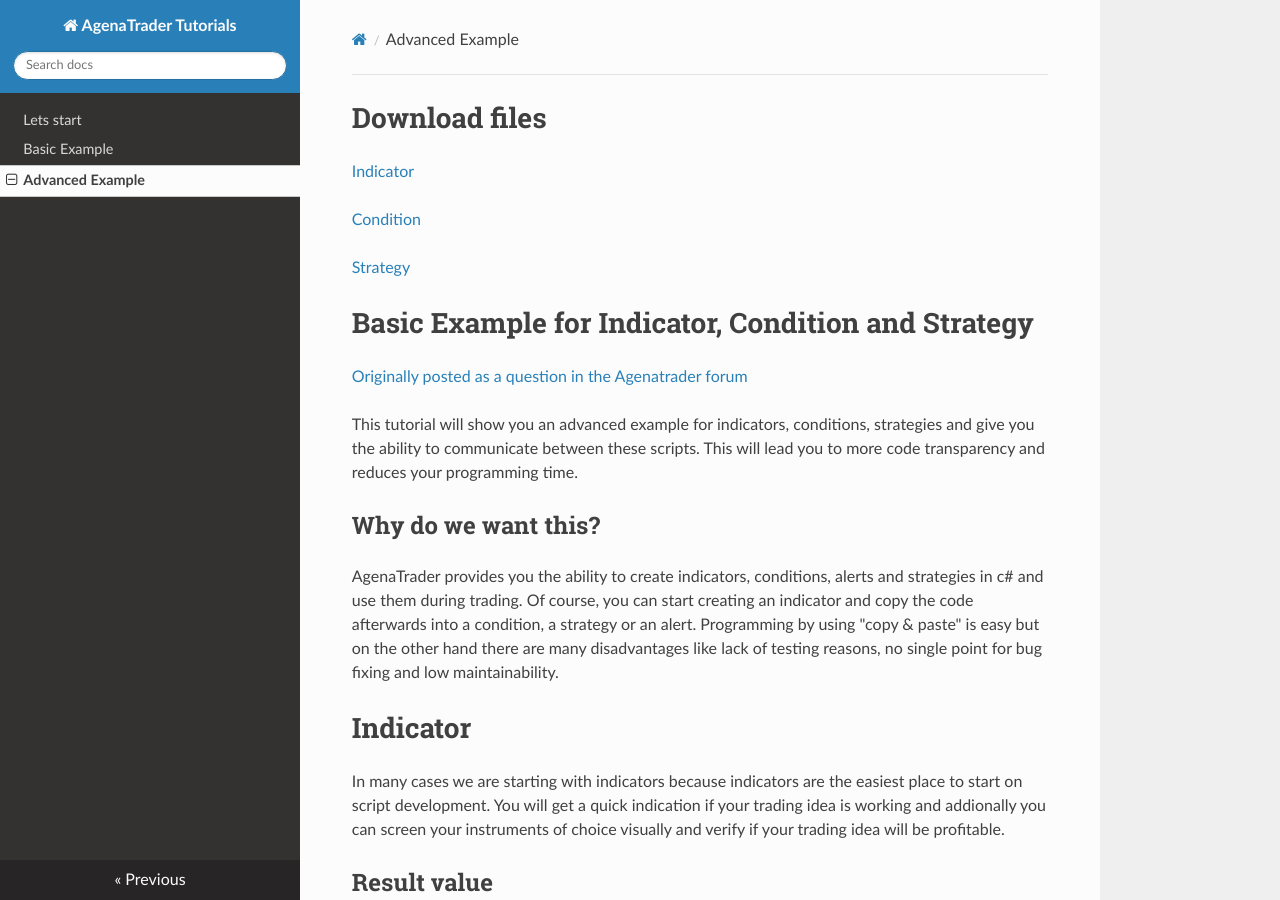
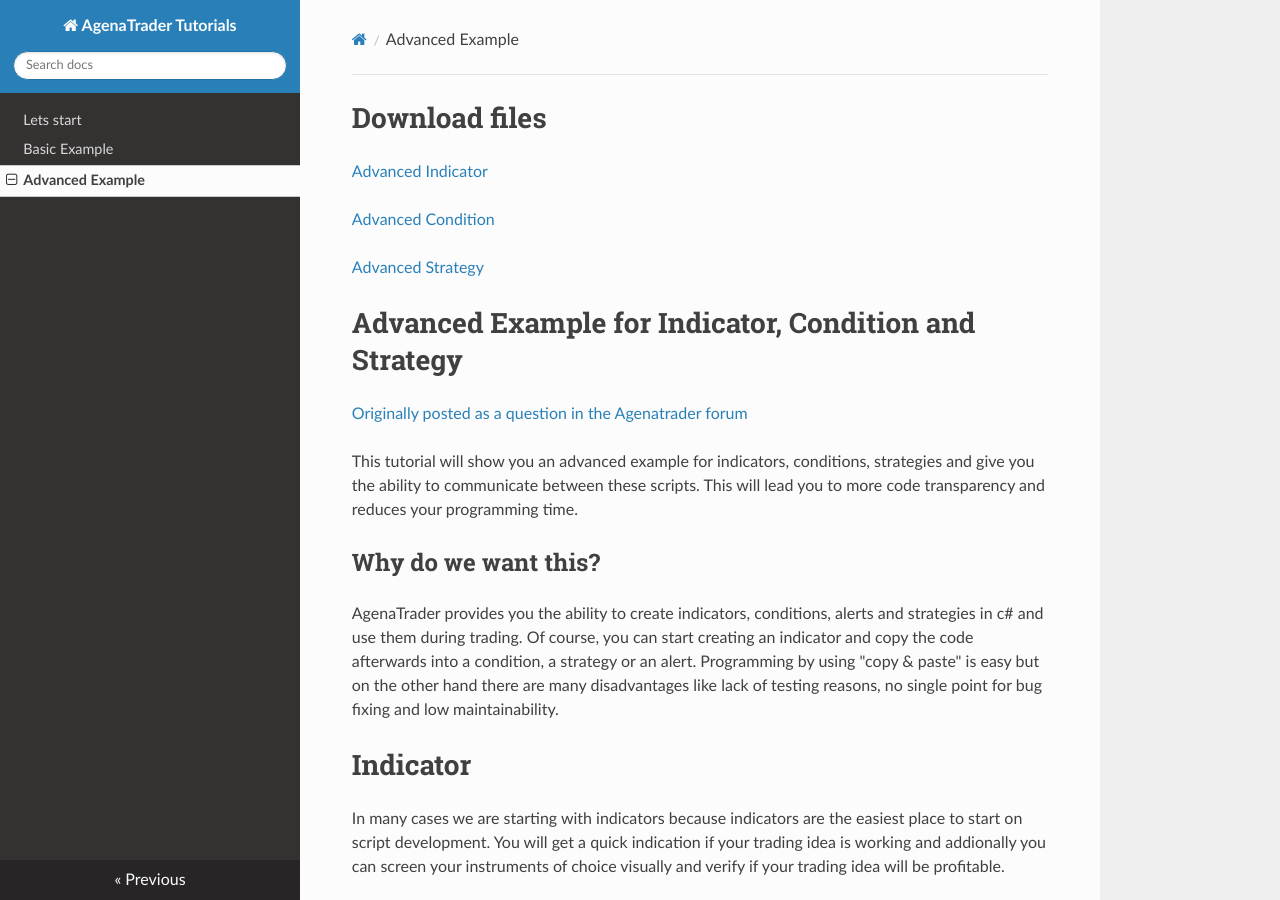
Before and after one commit to AgenaTrader/Tutorials, an MkDocs documentation site: the page built from sources/Example_Indicator_Condition_Strategy_Advanced/README.md, in a window 1280 px wide and 900 px high. Built offline with MkDocs 1.6.1, drawn with Linux system fonts in a browser that asks for light colours; nearby versions of some CDN libraries; old or Windows-style settings are respelled for this version of MkDocs.

Commit message:
small typos

```diff
--- a/sources/Example_Indicator_Condition_Strategy_Advanced/README.md
+++ b/sources/Example_Indicator_Condition_Strategy_Advanced/README.md
@@ -1,11 +1,11 @@
 #Download files
-[Indicator](./Indicators/Example_Indicator_SMA_CrossOver_Advanced.cs)
+[Advanced Indicator](./Indicators/Example_Indicator_SMA_CrossOver_Advanced.cs)
 
-[Condition](./ScriptedConditions/Example_Condition_SMA_CrossOver_Advanced.cs)
+[Advanced Condition](./ScriptedConditions/Example_Condition_SMA_CrossOver_Advanced.cs)
 
-[Strategy](./Strategies/Example_Strategy_SMA_CrossOver_Advanced.cs)
+[Advanced Strategy](./Strategies/Example_Strategy_SMA_CrossOver_Advanced.cs)
 
-#Basic Example for Indicator, Condition and Strategy
+#Advanced Example for Indicator, Condition and Strategy
 [Originally posted as a question in the Agenatrader forum](http://www.tradeescort.com/phpbb_de/viewtopic.php?f=18&t=2680&p=11739)
 
 This tutorial will show you an advanced example for indicators, conditions, strategies and give you the ability to communicate between these scripts. This will lead you to more code transparency and reduces your programming time.
```
Also changed, not shown: sources/Example_Indicator_Condition_Strategy_Basic/README.md (+3 -3 lines).
